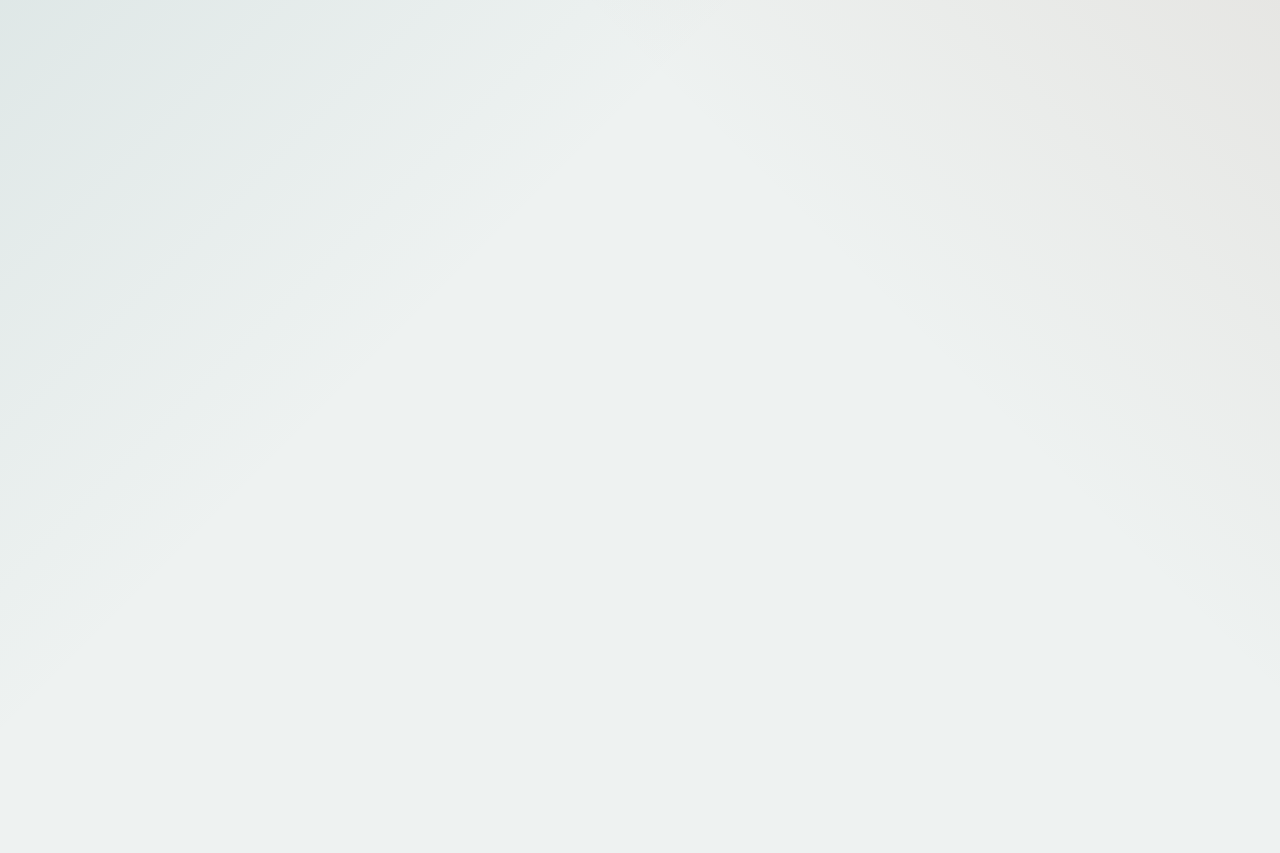
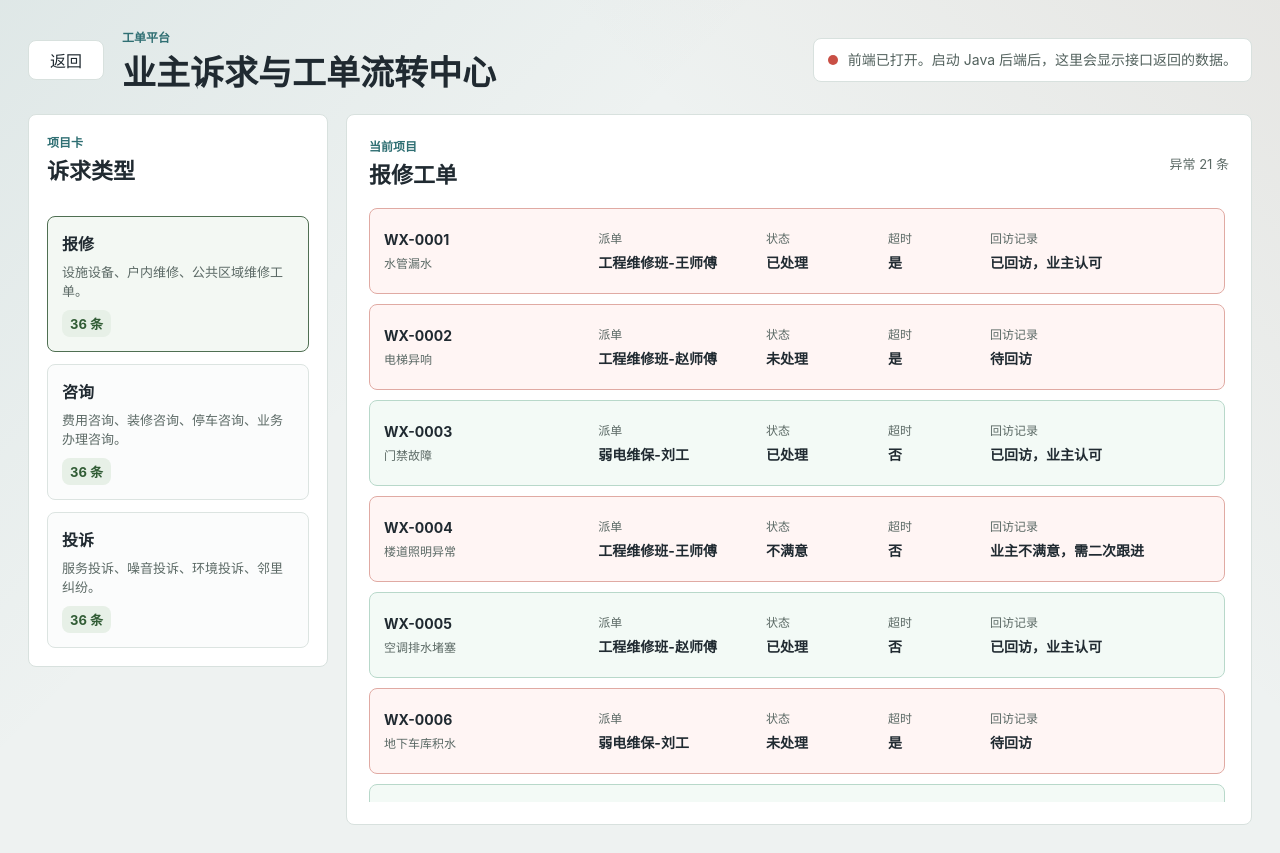
Before and after one commit to EmperorWenofHan/PropertyDemo, a Vue app in the folder frontend/: page /work-orders in a window 1280 px wide. Before the commit this address had no page. Before the commit the page ends 800 px from the top, so only its background shows below. Built offline with nearby package versions, Linux system fonts and the light colour scheme; no server answers; the HTML template or start-up script is replaced by a standard one.

Commit message:
feat: 业主诉求与工单流转中心页面

```diff
--- a/frontend/src/router/index.js
+++ b/frontend/src/router/index.js
@@ -1,6 +1,7 @@
 import { createRouter, createWebHistory } from 'vue-router'
 import BossHome from '../views/BossHome.vue'
 import FeeLedgerCenter from '../views/FeeLedgerCenter.vue'
+import WorkOrderCenter from '../views/WorkOrderCenter.vue'
 
 const routes = [
   {
@@ -13,6 +14,11 @@ const routes = [
     name: 'fee-ledger',
     component: FeeLedgerCenter,
   },
+  {
+    path: '/work-orders',
+    name: 'work-orders',
+    component: WorkOrderCenter,
+  },
 ]
 
 const router = createRouter({
--- a/frontend/src/style.css
+++ b/frontend/src/style.css
@@ -389,6 +389,11 @@ h2 {
   padding: 28px;
 }
 
+.workorder-page {
+  min-height: 100vh;
+  padding: 28px;
+}
+
 .fee-topbar {
   display: grid;
   grid-template-columns: auto minmax(0, 1fr) auto;
@@ -579,6 +584,119 @@ h2 {
   white-space: nowrap;
 }
 
+.workorder-layout {
+  display: grid;
+  grid-template-columns: 300px minmax(0, 1fr);
+  gap: 18px;
+}
+
+.workorder-category-rail,
+.workorder-workspace .room-selector-panel {
+  border: 1px solid #d8e1de;
+  border-radius: 8px;
+  background: #ffffff;
+}
+
+.workorder-category-rail {
+  display: grid;
+  align-self: start;
+  gap: 12px;
+  padding: 18px;
+}
+
+.workorder-category-card {
+  display: grid;
+  gap: 8px;
+  min-height: 118px;
+  padding: 14px;
+  border: 1px solid #dce4e1;
+  border-radius: 8px;
+  background: #fbfcfc;
+  color: #202a31;
+  text-align: left;
+  cursor: pointer;
+}
+
+.workorder-category-card:hover,
+.workorder-category-card.active {
+  border-color: #4f6f52;
+  background: #f3f8f3;
+}
+
+.workorder-category-card span {
+  color: #5b6965;
+  font-size: 13px;
+  line-height: 1.5;
+}
+
+.workorder-category-card b {
+  justify-self: start;
+  padding: 4px 8px;
+  border-radius: 8px;
+  background: #e7f0e7;
+  color: #315c35;
+  font-size: 13px;
+}
+
+.workorder-workspace {
+  min-width: 0;
+}
+
+.order-list {
+  display: grid;
+  gap: 10px;
+  max-height: calc(100vh - 206px);
+  overflow: auto;
+  padding-right: 4px;
+}
+
+.order-card {
+  display: grid;
+  grid-template-columns: minmax(180px, 1.3fr) minmax(150px, 1fr) 110px 90px minmax(220px, 1.2fr);
+  gap: 12px;
+  align-items: center;
+  min-height: 86px;
+  padding: 14px;
+  border: 1px solid #dce4e1;
+  border-radius: 8px;
+  background: #fbfcfc;
+}
+
+.order-card.normal {
+  border-color: #b8d8ca;
+  background: #f3faf6;
+}
+
+.order-card.abnormal {
+  border-color: #e0aaa3;
+  background: #fff5f4;
+}
+
+.order-main,
+.order-field,
+.order-visit {
+  display: grid;
+  gap: 6px;
+  min-width: 0;
+}
+
+.order-main span,
+.order-field span,
+.order-visit span {
+  color: #5b6965;
+  font-size: 12px;
+}
+
+.order-main strong,
+.order-field strong,
+.order-visit strong {
+  overflow: hidden;
+  color: #202a31;
+  font-size: 14px;
+  text-overflow: ellipsis;
+  white-space: nowrap;
+}
+
 @media (max-width: 1180px) {
   .boss-home {
     grid-template-columns: 1fr;
@@ -611,7 +729,12 @@ h2 {
   .platform-list,
   .room-field-grid,
   .room-grid,
-  .risk-grid {
+  .risk-grid,
+  .workorder-layout {
+    grid-template-columns: 1fr;
+  }
+
+  .order-card {
     grid-template-columns: 1fr;
   }
 
--- a/frontend/src/views/BossHome.vue
+++ b/frontend/src/views/BossHome.vue
@@ -49,7 +49,7 @@ const platformEntries = [
     desc: '报修、咨询、投诉入口，工单编号、派单、状态、超时、图片和回访记录。',
     icon: '工',
     accent: '#4f6f52',
-    to: '/',
+    to: '/work-orders',
   },
   {
     name: '业主关系档案与触达任务中心',
--- /dev/null
+++ b/frontend/src/views/WorkOrderCenter.vue
@@ -0,0 +1,150 @@
+<script setup>
+import { computed, onMounted, ref } from 'vue'
+import { RouterLink } from 'vue-router'
+
+const connectionMessage = ref('正在连接 Java 后端...')
+const connectionStatus = ref('checking')
+const selectedCategory = ref('repair')
+
+const categories = [
+  {
+    id: 'repair',
+    name: '报修',
+    desc: '设施设备、户内维修、公共区域维修工单。',
+    orders: createOrders('报修', 'WX', ['工程维修班-王师傅', '工程维修班-赵师傅', '弱电维保-刘工']),
+  },
+  {
+    id: 'consult',
+    name: '咨询',
+    desc: '费用咨询、装修咨询、停车咨询、业务办理咨询。',
+    orders: createOrders('咨询', 'ZX', ['客服中心-李娜', '客服中心-陈静', '管家组-周洁']),
+  },
+  {
+    id: 'complaint',
+    name: '投诉',
+    desc: '服务投诉、噪音投诉、环境投诉、邻里纠纷。',
+    orders: createOrders('投诉', 'TS', ['客服主管-何敏', '项目经理-林峰', '管家主管-吴倩']),
+  },
+]
+
+const activeCategory = computed(() => categories.find((category) => category.id === selectedCategory.value) ?? categories[0])
+const abnormalCount = computed(() => activeCategory.value.orders.filter((order) => order.abnormal).length)
+
+function createOrders(type, prefix, handlers) {
+  const statusOptions = ['已处理', '未处理', '已处理', '不满意']
+  const sourceMap = {
+    报修: ['水管漏水', '电梯异响', '门禁故障', '楼道照明异常', '空调排水堵塞', '地下车库积水'],
+    咨询: ['物业费账单', '车位办理', '装修手续', '门禁授权', '发票申请', '公共收益查询'],
+    投诉: ['夜间噪音', '垃圾清运', '保洁不到位', '车辆占位', '服务态度', '犬只扰民'],
+  }
+
+  return Array.from({ length: 36 }, (_, index) => {
+    const no = index + 1
+    const status = statusOptions[index % statusOptions.length]
+    const overdue = index % 7 === 0 || status === '未处理'
+    const abnormal = overdue || status !== '已处理'
+
+    return {
+      id: `${prefix}-${String(no).padStart(4, '0')}`,
+      title: sourceMap[type][index % sourceMap[type].length],
+      handler: handlers[index % handlers.length],
+      status,
+      overdue: overdue ? '是' : '否',
+      visit: status === '未处理' ? '待回访' : status === '不满意' ? '业主不满意，需二次跟进' : '已回访，业主认可',
+      abnormal,
+    }
+  })
+}
+
+onMounted(async () => {
+  try {
+    const response = await fetch('http://localhost:8080/api/hello')
+    const data = await response.json()
+    connectionMessage.value = data.message
+    connectionStatus.value = 'ok'
+  } catch (error) {
+    connectionMessage.value = '前端已打开。启动 Java 后端后，这里会显示接口返回的数据。'
+    connectionStatus.value = 'offline'
+  }
+})
+</script>
+
+<template>
+  <main class="workorder-page">
+    <header class="fee-topbar">
+      <RouterLink to="/" class="back-button">返回</RouterLink>
+      <div>
+        <p class="eyebrow">工单平台</p>
+        <h1>业主诉求与工单流转中心</h1>
+      </div>
+      <div class="connection-pill">
+        <span class="status-dot" :class="connectionStatus"></span>
+        <span>{{ connectionMessage }}</span>
+      </div>
+    </header>
+
+    <section class="workorder-layout">
+      <aside class="workorder-category-rail">
+        <div class="dock-heading">
+          <p class="eyebrow">项目卡</p>
+          <h2>诉求类型</h2>
+        </div>
+
+        <button
+          v-for="category in categories"
+          :key="category.id"
+          type="button"
+          class="workorder-category-card"
+          :class="{ active: selectedCategory === category.id }"
+          @click="selectedCategory = category.id"
+        >
+          <strong>{{ category.name }}</strong>
+          <span>{{ category.desc }}</span>
+          <b>{{ category.orders.length }} 条</b>
+        </button>
+      </aside>
+
+      <section class="workorder-workspace">
+        <section class="room-selector-panel">
+          <div class="panel-heading">
+            <div>
+              <p class="eyebrow">当前项目</p>
+              <h2>{{ activeCategory.name }}工单</h2>
+            </div>
+            <span>异常 {{ abnormalCount }} 条</span>
+          </div>
+
+          <div class="order-list">
+            <article
+              v-for="order in activeCategory.orders"
+              :key="order.id"
+              class="order-card"
+              :class="{ abnormal: order.abnormal, normal: !order.abnormal }"
+            >
+              <div class="order-main">
+                <strong>{{ order.id }}</strong>
+                <span>{{ order.title }}</span>
+              </div>
+              <div class="order-field">
+                <span>派单</span>
+                <strong>{{ order.handler }}</strong>
+              </div>
+              <div class="order-field">
+                <span>状态</span>
+                <strong>{{ order.status }}</strong>
+              </div>
+              <div class="order-field">
+                <span>超时</span>
+                <strong>{{ order.overdue }}</strong>
+              </div>
+              <div class="order-visit">
+                <span>回访记录</span>
+                <strong>{{ order.visit }}</strong>
+              </div>
+            </article>
+          </div>
+        </section>
+      </section>
+    </section>
+  </main>
+</template>
```
